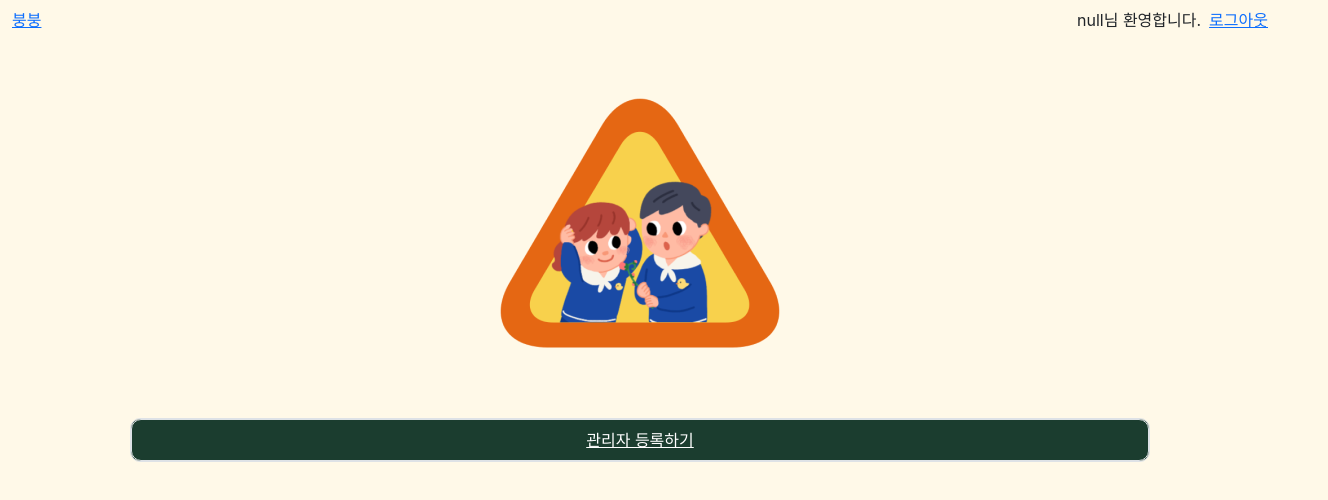
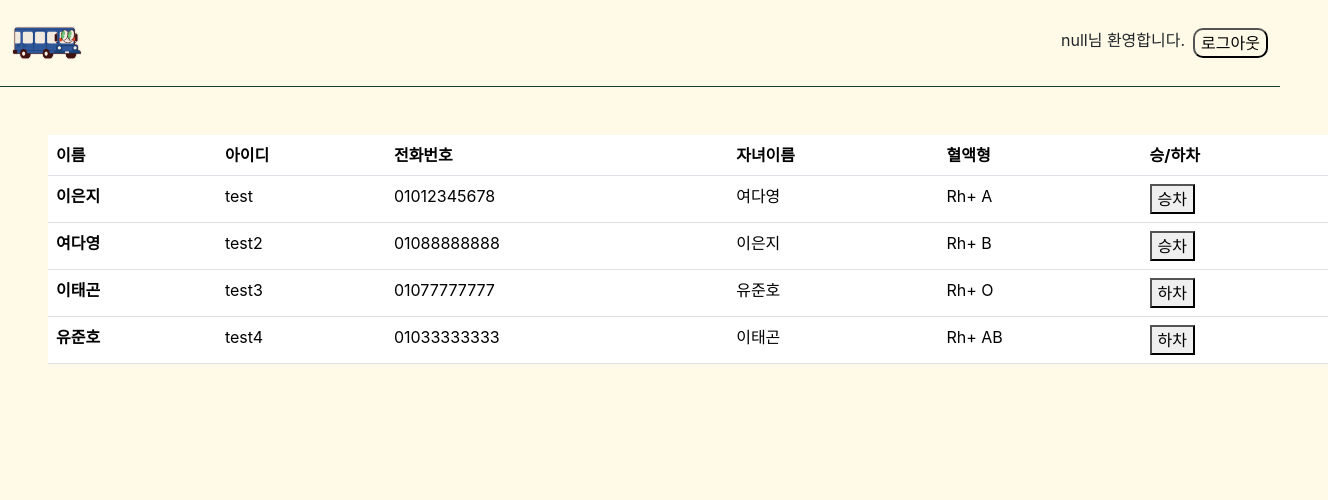
Before and after one commit to yoo0221/hyundai_galloper_front, a React (Create React App) app: page / in a window 1280 px wide. Shown: the top 500 px of the page, 1328 px wide, since content can reach past the window. Built offline with nearby package versions, Linux system fonts and the light colour scheme; sample sign-in values are in the browser's storage.

Commit message:
메인 페이지 수정

```diff
--- a/src/App.css
+++ b/src/App.css
@@ -50,4 +50,16 @@
 
 .navbar{
   background-color: #FFF9E8 !important;
+  border-bottom: 1px solid #1B3D2F !important;
 }
+
+.home-btn{
+  width:70px;
+  height:70px;
+}
+
+.logout-btn{
+  border-radius: 10px;
+  border-color: 1B3D2F;
+  background-color: #FFF9E8;
+}
--- a/src/App.js
+++ b/src/App.js
@@ -11,7 +11,6 @@ import SelReg from './SelReg';
 import SelLog from './SelLog';
 import { useState } from 'react';
 import NeedLogin from './NeedLogin';
-import GetOnOff from './GetOnOff';
 import ConnMgr from './ConnMgr';
 
 function App() {
@@ -29,7 +28,6 @@ function App() {
         <Route path="/login_mgr" element={<LoginMgr/>}/>
         <Route path="/register" element={<Register/>}/>
         <Route path="/register_mgr" element={<RegisterMgr/>}/>
-        <Route path="/manager" element={<GetOnOff/>}/>
         <Route path="/conn-mgr" element={<ConnMgr/>}/>
       </Routes>
     </div>
--- a/src/Base.js
+++ b/src/Base.js
@@ -22,14 +22,14 @@ function Navbar(props) {
         return (
             <nav className="navbar bg-body-tertiary">
                 <div className="container-fluid">
-                    <Link to="/"><img src="" alt=""/>붕붕</Link>
+                    <Link to="/"><img className="home-btn" src={process.env.PUBLIC_URL + "/img/main_home.png"} alt=""/></Link>
                     <div className="d-flex">
                         {props.name + '님 환영합니다.'}
-                        <Link className="ms-2" to='' onClick={()=>{
+                        <Link className="ms-2 text-decoration-none text-secondary" to='' onClick={()=>{
                             sessionStorage.removeItem('name');
                             sessionStorage.removeItem('user-info');
                             window.location.replace('/');
-                        }}>로그아웃</Link>
+                        }}> <button className="logout-btn"> 로그아웃</button></Link>
                     </div>
                 </div>
             </nav>
--- a/src/Home.js
+++ b/src/Home.js
@@ -2,6 +2,7 @@ import { Link } from "react-router-dom";
 import Navbar from "./Base";
 const Home = () => {
     if((sessionStorage.getItem("user-info") != null) && (sessionStorage.getItem("user-info") != "undefined")){
+        if(sessionStorage.getItem("flag")=="0"){
             return (
                 <div className="container">
                 <div className="d-flex justify-content-center mt-5">
@@ -14,6 +15,60 @@ const Home = () => {
             );
         }
         else{
+            return(
+                <div>
+                 {/* <Navbar></Navbar> */}
+                 <table className='table m-5'>
+                     <thead className='bg-white'>
+                         <tr>
+                             <th scope='col'>이름</th>
+                             <th scope='col'>아이디</th>
+                             <th scope='col'>전화번호</th>
+                             <th scope='col'>자녀이름</th>
+                             <th scope='col'>혈액형</th>
+                             <th scope='col'>승/하차</th>
+                         </tr>
+                     </thead>
+                     <tbody>
+                         <tr>
+                             <th scope="row">이은지</th>
+                             <td>test</td>
+                             <td>01012345678</td>
+                             <td>여다영</td>
+                             <td>Rh+ A</td>
+                             <td><button>승차</button></td>
+                         </tr>
+                         <tr>
+                             <th scope="row">여다영</th>
+                             <td>test2</td>
+                             <td>01088888888</td>
+                             <td>이은지</td>
+                             <td>Rh+ B</td>
+                             <td><button>승차</button></td>
+                         </tr>
+                         <tr>
+                             <th scope="row">이태곤</th>
+                             <td>test3</td>
+                             <td>01077777777</td>
+                             <td>유준호</td>
+                             <td>Rh+ O</td>
+                             <td><button>하차</button></td>
+                         </tr>
+                         <tr>
+                             <th scope="row">유준호</th>
+                             <td>test4</td>
+                             <td>01033333333</td>
+                             <td>이태곤</td>
+                             <td>Rh+ AB</td>
+                             <td><button>하차</button></td>
+                         </tr>
+                     </tbody>
+                 </table>
+                </div>
+             );
+        }
+    }
+    else{
         window.location.replace('/need-login')
         return;
     }
--- a/src/Login.js
+++ b/src/Login.js
@@ -14,6 +14,7 @@ function Login(){
             if(response.data.message != "아이디 비밀번호 불일치"){
                 sessionStorage.setItem("user-info", response.data.token);
                 sessionStorage.setItem("name", response.data.name);
+                sessionStorage.setItem("flag", response.data.flag);
                 window.location.replace('/');
             }
             else{
--- a/src/LoginMgr.js
+++ b/src/LoginMgr.js
@@ -14,7 +14,8 @@ function LoginMgr(){
             if(response.data.message != "아이디 비밀번호 불일치"){
                 sessionStorage.setItem("user-info", response.data.token);
                 sessionStorage.setItem("name", response.data.name);
-                window.location.replace('/manager');
+                sessionStorage.setItem("flag", response.data.flag);
+                window.location.replace('/');
             }
             else{
                 window.location.replace('/login_mgr');
--- a/src/RegisterMgr.js
+++ b/src/RegisterMgr.js
@@ -44,7 +44,7 @@ function RegisterMgr(){
                     <div className="container justify-content-center">
                         <div className="row">
                             <label for='name' className="col-4 align-middle mt-3">이름: </label>
-                            <input type='text' name='name' id='name' className="form-control my-2 col" placeholder="부모 본인의 이름을 입력하세요" onChange={(e)=>setName(e.target.value)}/>
+                            <input type='text' name='name' id='name' className="form-control my-2 col" placeholder="본인의 이름을 입력하세요" onChange={(e)=>setName(e.target.value)}/>
                         </div>
                     </div>
                     <div className="container justify-content-center">
```
Also changed, not shown: public/img/main_home.png (added). Lines whose indentation alone changed are shown as unchanged.
